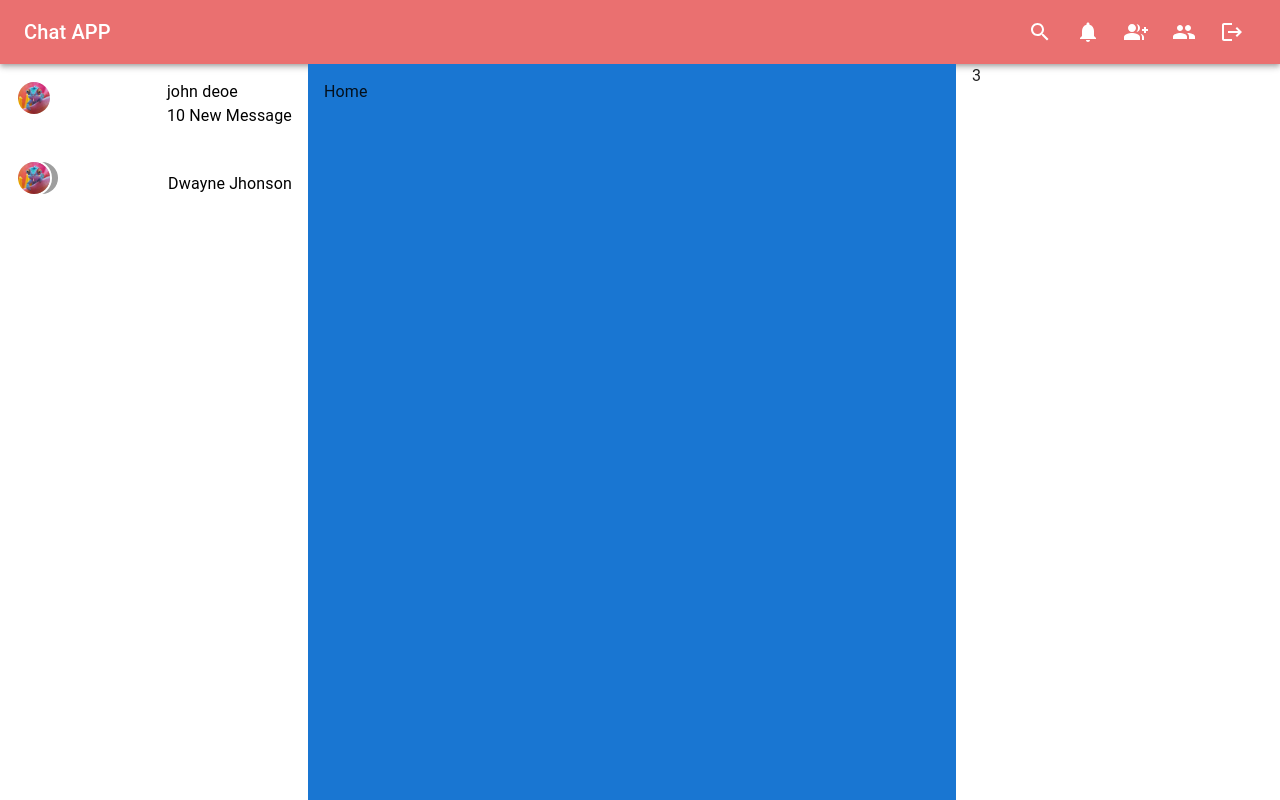
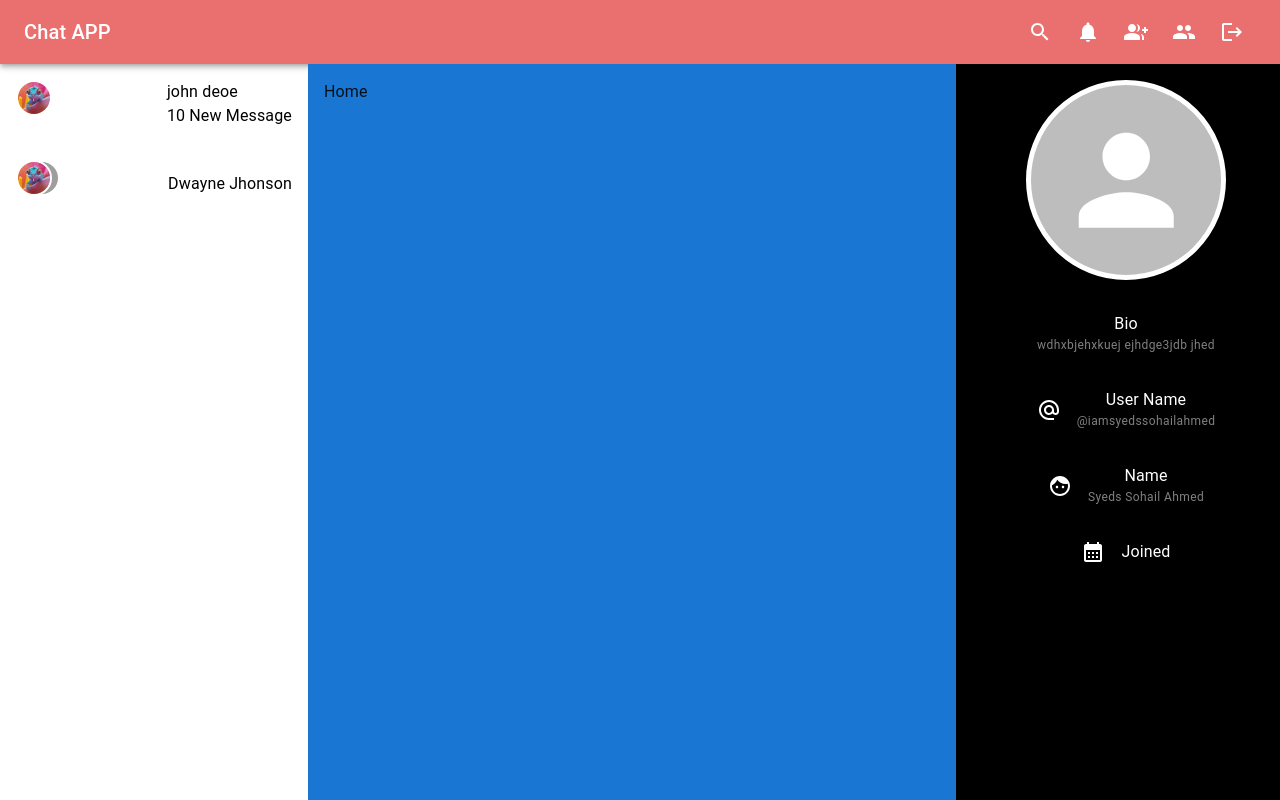
Before and after one commit to syedsohaillahmed/chat-app-frontend, a React (Vite) app: page / in a window 1280 px wide. Built offline with nearby package versions, Linux system fonts and the light colour scheme; grey boxes are pictures that could not be loaded.

Commit message:
added profile component

```diff
--- /dev/null
+++ b/src/components/Specific/Profile.jsx
@@ -0,0 +1,63 @@
+import { AlternateEmail, CalendarMonth, Face } from "@mui/icons-material";
+import { Avatar, Stack, Typography } from "@mui/material";
+import moment from "moment";
+import React from "react";
+
+const Profile = () => {
+  const date = new Date("2023-11-19").toISOString();
+  //  updatedDate = moment.duration(date)
+
+  console.log("date", date);
+  return (
+    <Stack spacing={"2rem"} alignItems={"center"}>
+      <Avatar
+        sx={{
+          height: 200,
+          width: 200,
+          objectFit: "contain",
+          marginBottom: "1rem",
+          border: "5px solid white",
+        }}
+      />
+      <Profilecard text={"Bio"} heading={"wdhxbjehxkuej ejhdge3jdb jhed"} />
+      <Profilecard
+        text={"User Name"}
+        heading={"@iamsyedssohailahmed"}
+        Icon={<AlternateEmail />}
+      />
+      <Profilecard
+        text={"Name"}
+        heading={"Syeds Sohail Ahmed"}
+        Icon={<Face />}
+      />
+      <Profilecard
+        text={"Joined"}
+        heading={moment("2023-11-19T00:00:00.000Z").fromNow().toLocaleUpperCase}
+        Icon={<CalendarMonth />}
+      />
+    </Stack>
+  );
+};
+
+export const Profilecard = ({ text, Icon, heading }) => {
+  return (
+    <Stack
+      direction={"row"}
+      textAlign={"center"}
+      spacing={"1rem"}
+      color={"white"}
+      alignItems={"center"}
+    >
+      {Icon && Icon}
+
+      <Stack>
+        <Typography variant="body1">{text}</Typography>
+        <Typography color="grey" variant="caption">
+          {heading}
+        </Typography>
+      </Stack>
+    </Stack>
+  );
+};
+
+export default Profile;
--- a/src/components/layout/AppLayout.jsx
+++ b/src/components/layout/AppLayout.jsx
@@ -8,6 +8,7 @@ import Grid from "@mui/material/Grid";
 import ChatList from "../Specific/ChatList";
 import { samplechatsData } from "../constants/sampleData";
 import { useParams } from "react-router-dom";
+import Profile from "../Specific/Profile";
 
 
 const AppLayout = () => (WrappedComponet) => {
@@ -67,14 +68,16 @@ const AppLayout = () => (WrappedComponet) => {
           <Grid
             height={"100%"}
             item
+            mt={2}
             xs={0} // Hide on extra small screens
             md={4} // Show on medium screens and larger
             lg={3} // Adjust size on large screens
             sx={{
               display: { xs: "none", md: "block" }, // Only show on medium screens and above
             }}
+            bgcolor={"black"}
           >
-           3
+           <Profile />
           </Grid>
         </Grid>
 
```
Also changed, not shown: src/components/constants/sampleData.js.
